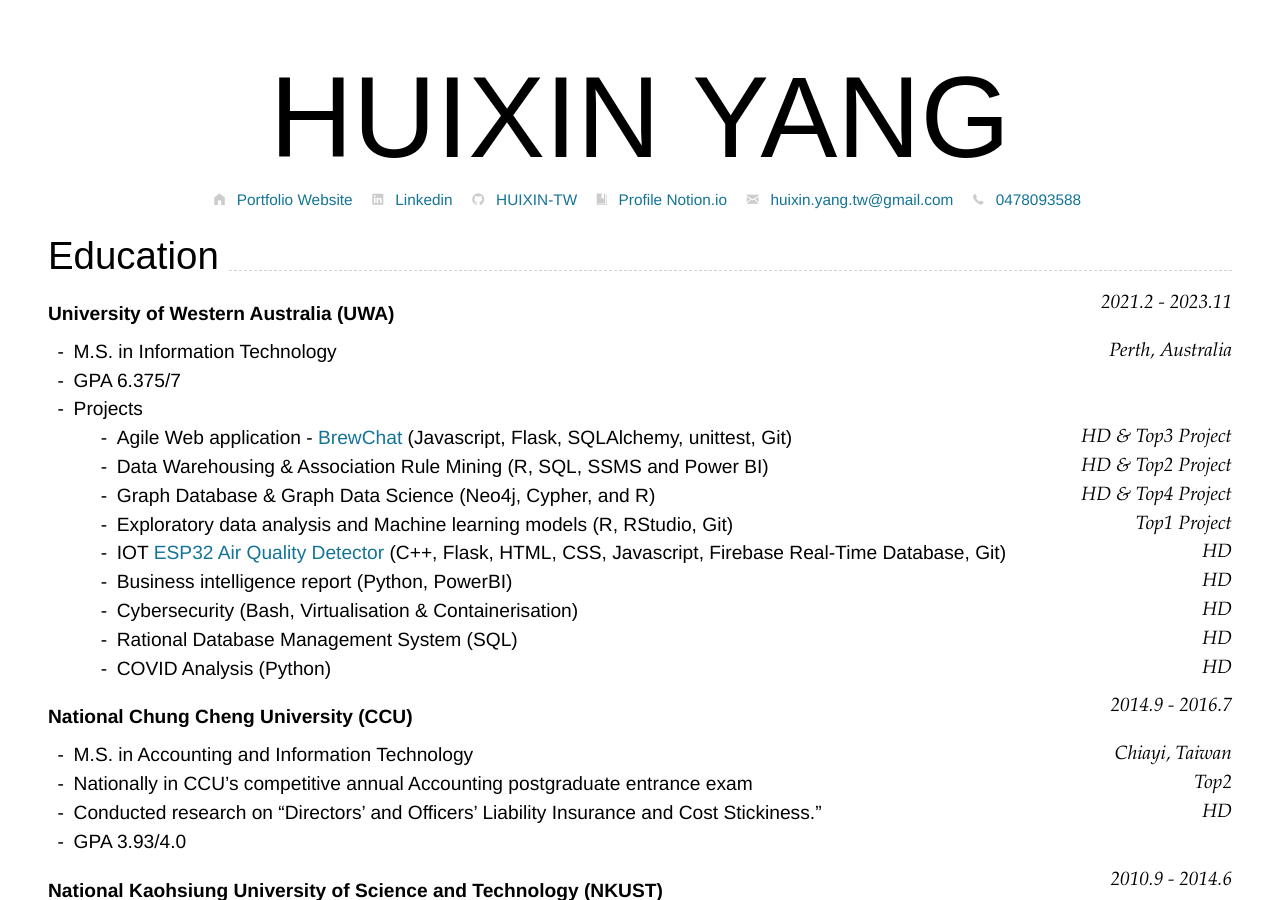
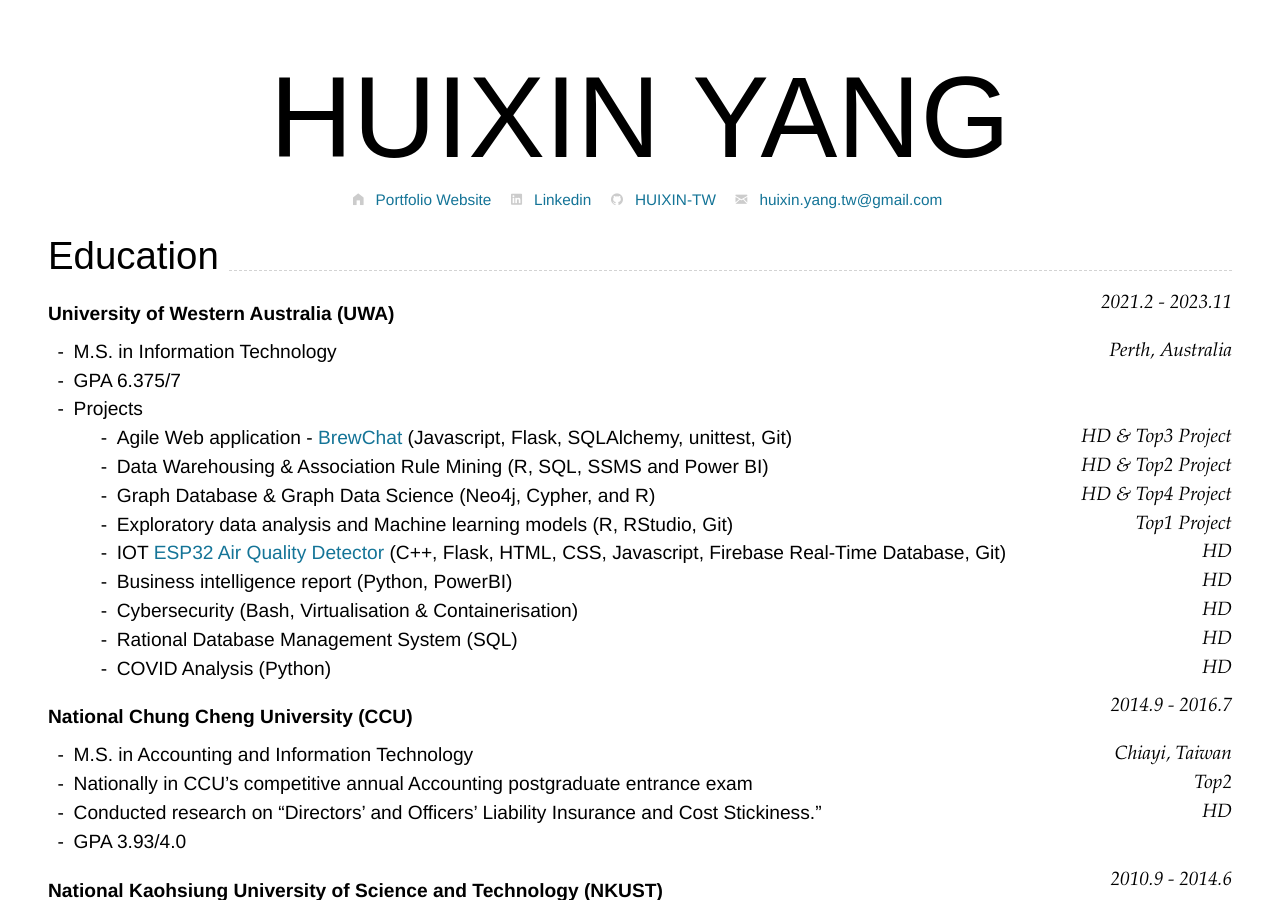
Before and after one commit to HUIXIN-TW/Resume, a Jekyll site: the page built from AA.md, in a window 1280 px wide and 900 px high. Built offline with Jekyll 4.4.1, drawn with Linux system fonts in a browser that asks for light colours; nearby versions of some CDN libraries.

Commit message:
Update AA.md

```diff
--- a/AA.md
+++ b/AA.md
@@ -13,12 +13,6 @@ homepage:
 linkedin:
     url: https://www.linkedin.com/in/hui-xin-yang
     text: Linkedin
-phone:
-    tel: tel:+61478093588
-    text: 0478093588
-notion:
-    url: https://huixin.notion.site
-    text: Profile Notion.io
 ---
 
 <!-- Accountant or Auditor Resume -->
```
